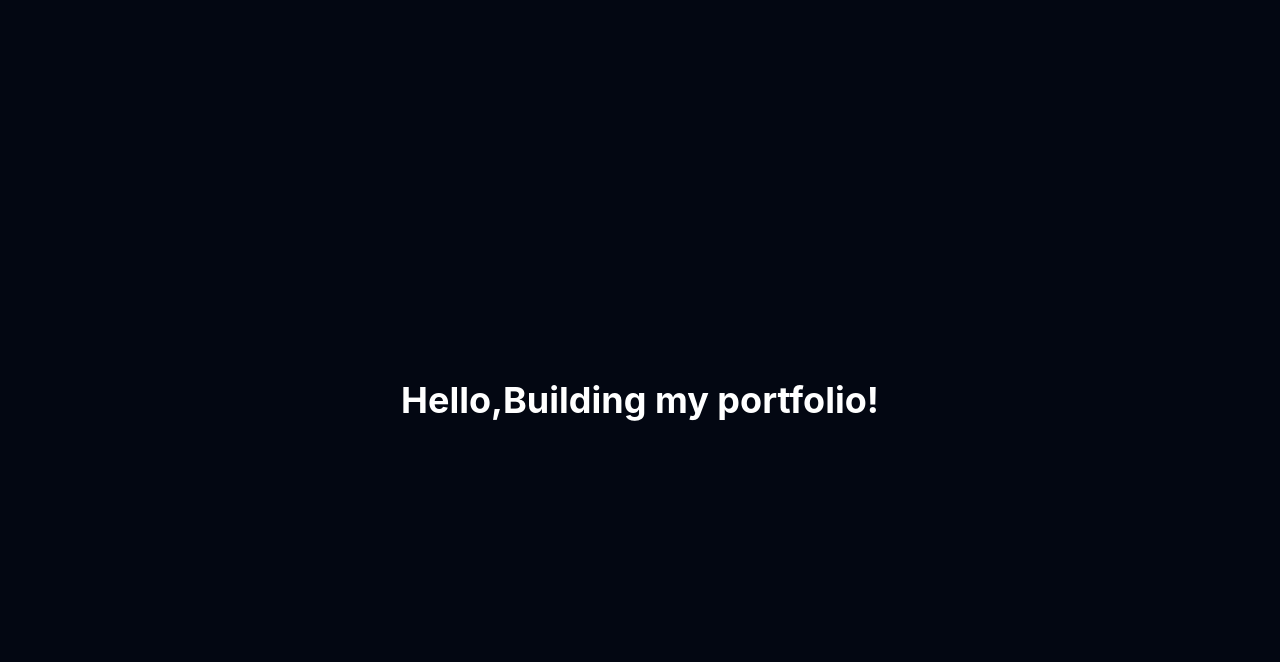
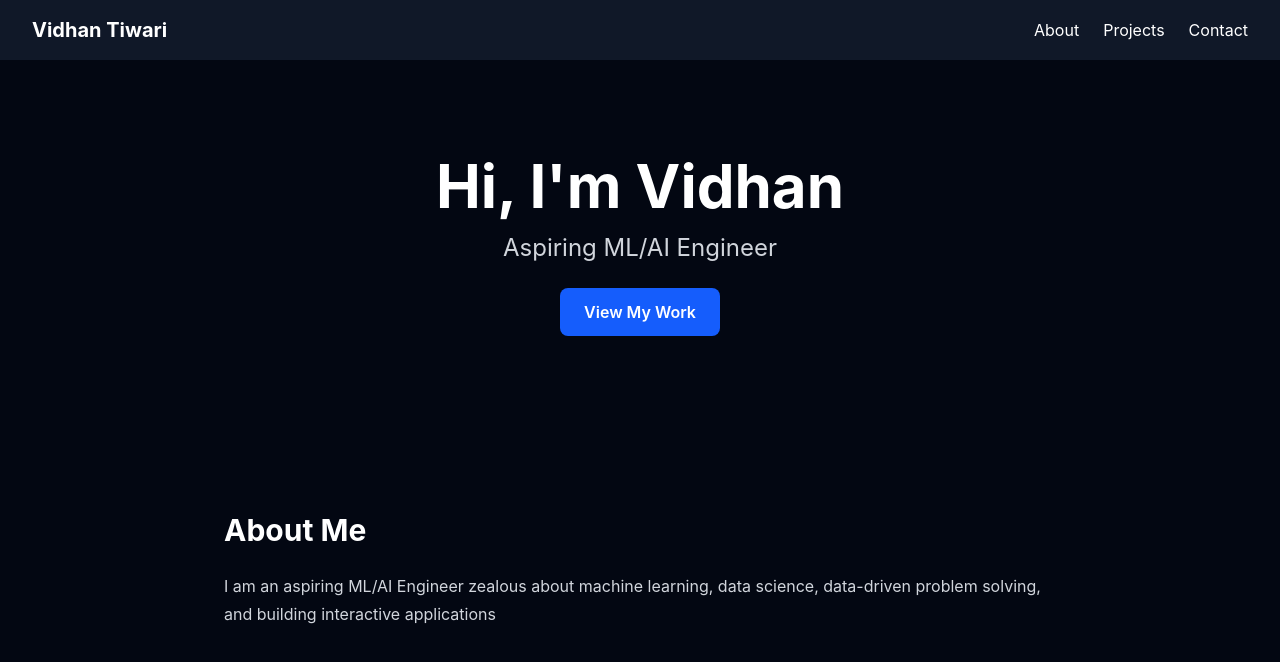
Before and after one commit to vidhan-tiwari/Portfolio, a React app: page / in a window 1280 px wide. Shown: the top 662 px of the page. Built offline with nearby package versions, Linux system fonts and the light colour scheme; the HTML template or start-up script is replaced by a standard one.

Commit message:
feat: created home page structure

```diff
--- a/src/App.jsx
+++ b/src/App.jsx
@@ -1,11 +1,6 @@
+import Home from "./pages/Home"
 function App() {
-  return (
-    <div className="min-h-screen bg-gray-950 flex items-center justify-center">
-      <h1 className="text-4xl font-bold text-white">
-        Hello,Building my portfolio!
-      </h1>
-    </div>
-  )
+  return <Home />
 }
 
 export default App
--- /dev/null
+++ b/src/components/Navbar.jsx
@@ -0,0 +1,14 @@
+function Navbar() {
+    return (
+        <nav className="flex justify-between items-center px-8 py-4 bg-gray-900 sticky top-0">
+            <h1 className="text-xl font-bold">Vidhan Tiwari</h1>
+            <div className="flex gap-6">
+                <a href="#about" className="hover:text-blue-400 transition-colors">About</a>
+                <a href="#projects" className="hover:text-blue-400 transition-colors">Projects</a>
+                <a href="#contact" className="hover:text-blue-400 transition-colors">Contact</a>
+            </div>
+        </nav>
+    )
+}
+
+export default Navbar
--- /dev/null
+++ b/src/pages/Home.jsx
@@ -0,0 +1,21 @@
+import Navbar from "../components/Navbar"
+import Hero from "../sections/Hero"
+import About from "../sections/About"
+import Projects from "../sections/Projects"
+import Contact from "../sections/Contact"
+import Footer from "../sections/Footer"
+
+function Home() {
+    return (
+        <div className="min-h-screen bg-gray-950 text-white">
+            <Navbar />
+            <Hero />
+            <About />
+            <Projects />
+            <Contact />
+            <Footer />
+        </div>
+    )
+}
+
+export default Home
--- /dev/null
+++ b/src/sections/About.jsx
@@ -0,0 +1,9 @@
+function About() {
+    return (
+        <section id="about" className="py-20 px-8 max-w-4xl mx-auto">
+            <h2 className="text-3xl font-bold mb-6">About Me</h2>
+            <p className="text-gray-300 leading-7">I am an aspiring ML/AI Engineer zealous about machine learning, data science, data-driven problem solving, and building interactive applications </p>
+        </section>
+    )
+}
+export default About
--- /dev/null
+++ b/src/sections/Hero.jsx
@@ -0,0 +1,13 @@
+function Hero() {
+    return (
+        <section className="flex flex-col items-center justify-center text-center py-24 px-6">
+            <h1 className="text-5xl md:text-6xl font-bold mb-4">Hi, I'm Vidhan</h1>
+            <p className="text-xl md:text-2xl text-gray-300 mb-6">Aspiring ML/AI Engineer</p>
+            <a href="#projects" className="bg-blue-600 hover:bg-blue-700 px-6 py-3 rounded-lg font-semibold">
+                View My Work
+            </a>
+        </section>
+    )
+}
+
+export default Hero
```
